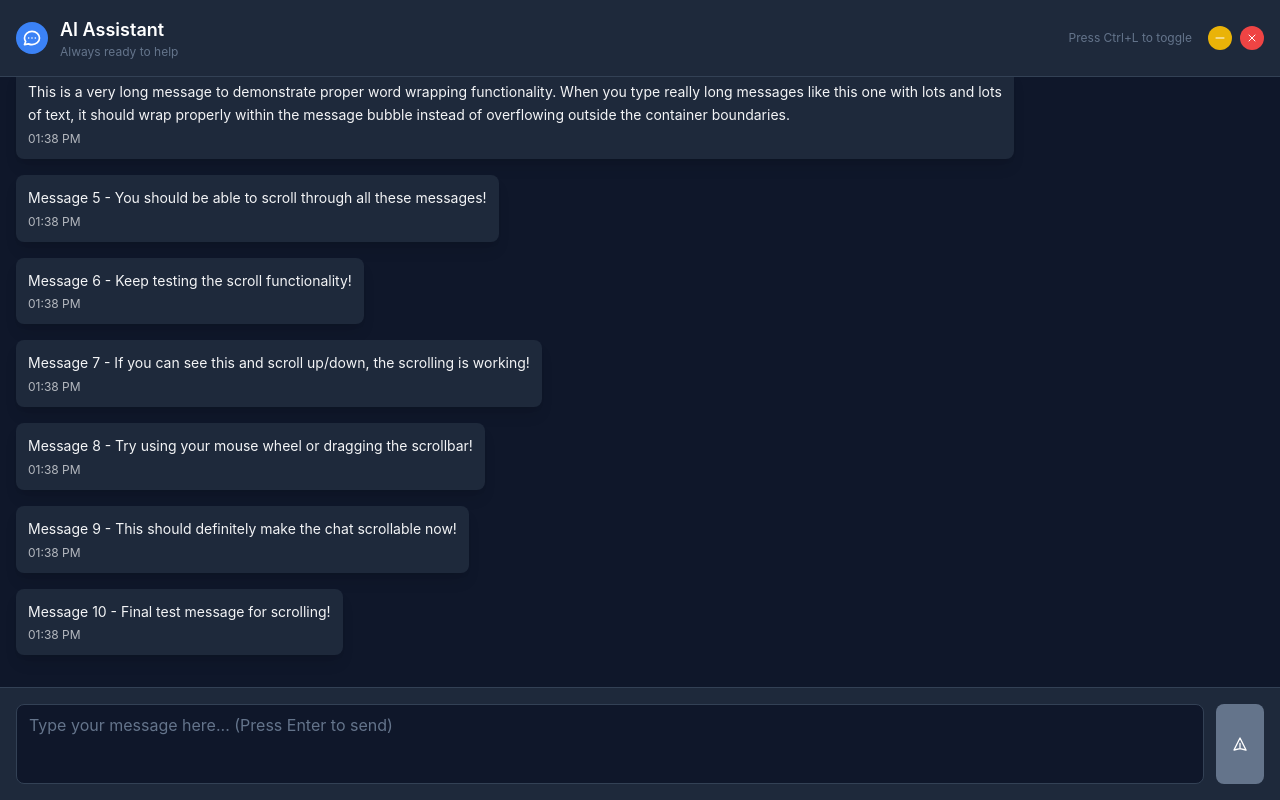
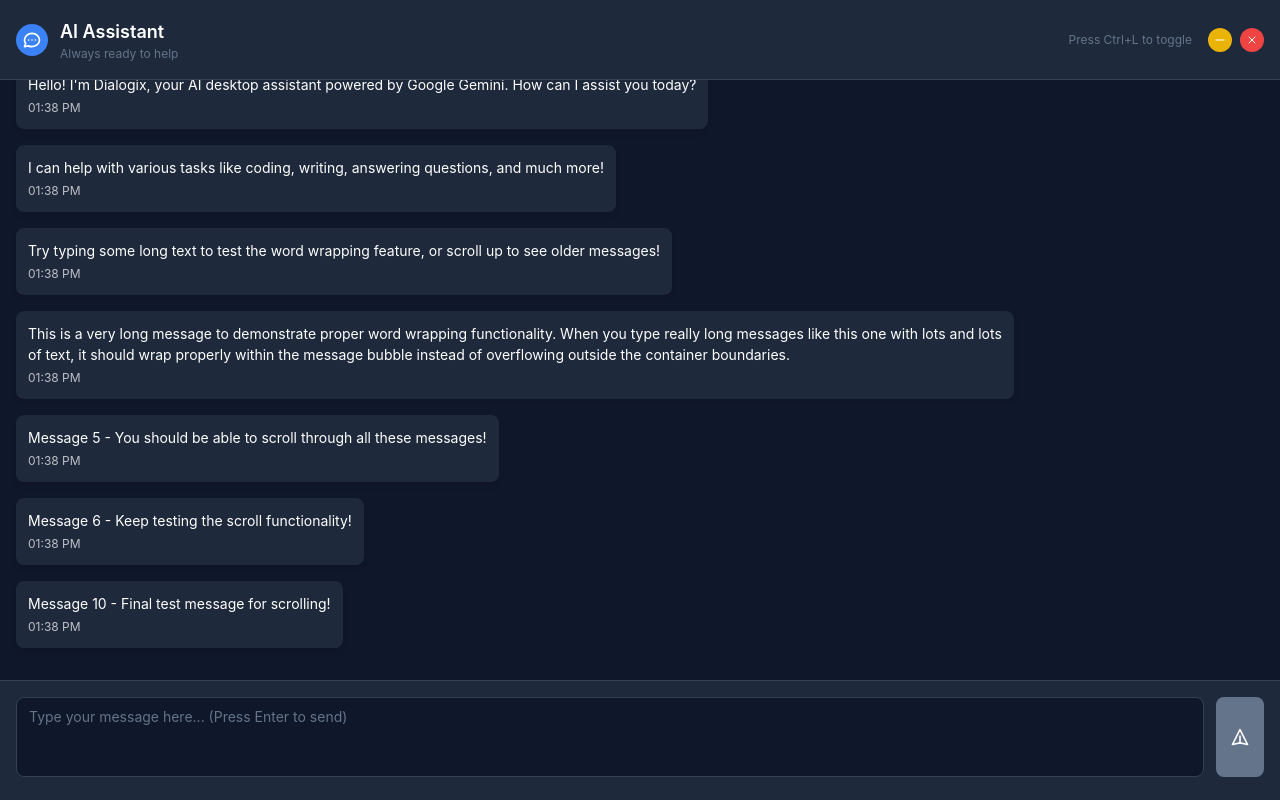
Before and after one commit to Kyaa-A/Whispr-PersonalAI-Chatbot, a React (Create React App) app: page / in a window 1280 px wide. Built offline with nearby package versions, Linux system fonts and the light colour scheme; the HTML template or start-up script is replaced by a standard one.

Commit message:
Conversation Scrollable + Can Select Text

```diff
--- a/src/components/ChatWindow.js
+++ b/src/components/ChatWindow.js
@@ -1,77 +1,61 @@
-import React, { useState, useRef, useEffect } from 'react';
+import React, { useState, useRef, useEffect } from "react";
 
 const ChatWindow = () => {
   const [messages, setMessages] = useState([
     {
       id: 1,
       text: "Hello! I'm Dialogix, your AI desktop assistant powered by Google Gemini. How can I assist you today?",
-      sender: 'bot',
-      timestamp: new Date()
+      sender: "bot",
+      timestamp: new Date(),
     },
     {
       id: 2,
       text: "I can help with various tasks like coding, writing, answering questions, and much more!",
-      sender: 'bot',
-      timestamp: new Date()
+      sender: "bot",
+      timestamp: new Date(),
     },
     {
       id: 3,
       text: "Try typing some long text to test the word wrapping feature, or scroll up to see older messages!",
-      sender: 'bot',
-      timestamp: new Date()
+      sender: "bot",
+      timestamp: new Date(),
     },
     {
       id: 4,
       text: "This is a very long message to demonstrate proper word wrapping functionality. When you type really long messages like this one with lots and lots of text, it should wrap properly within the message bubble instead of overflowing outside the container boundaries.",
-      sender: 'bot',
-      timestamp: new Date()
+      sender: "bot",
+      timestamp: new Date(),
     },
     {
       id: 5,
       text: "Message 5 - You should be able to scroll through all these messages!",
-      sender: 'bot',
-      timestamp: new Date()
+      sender: "bot",
+      timestamp: new Date(),
     },
     {
       id: 6,
       text: "Message 6 - Keep testing the scroll functionality!",
-      sender: 'bot',
-      timestamp: new Date()
+      sender: "bot",
+      timestamp: new Date(),
     },
-    {
-      id: 7,
-      text: "Message 7 - If you can see this and scroll up/down, the scrolling is working!",
-      sender: 'bot',
-      timestamp: new Date()
-    },
-    {
-      id: 8,
-      text: "Message 8 - Try using your mouse wheel or dragging the scrollbar!",
-      sender: 'bot',
-      timestamp: new Date()
-    },
-    {
-      id: 9,
-      text: "Message 9 - This should definitely make the chat scrollable now!",
-      sender: 'bot',
-      timestamp: new Date()
-    },
+
     {
       id: 10,
       text: "Message 10 - Final test message for scrolling!",
-      sender: 'bot',
-      timestamp: new Date()
-    }
+      sender: "bot",
+      timestamp: new Date(),
+    },
   ]);
-  const [inputValue, setInputValue] = useState('');
+  const [inputValue, setInputValue] = useState("");
   const [isTyping, setIsTyping] = useState(false);
   const [autoScroll, setAutoScroll] = useState(true);
   const messagesEndRef = useRef(null);
   const messagesContainerRef = useRef(null);
 
   const scrollToBottom = () => {
-    if (autoScroll) {
-      messagesEndRef.current?.scrollIntoView({ behavior: "smooth" });
+    if (messagesContainerRef.current) {
+      const container = messagesContainerRef.current;
+      container.scrollTop = container.scrollHeight;
     }
   };
 
@@ -79,19 +63,24 @@ const ChatWindow = () => {
     if (messagesContainerRef.current) {
       const { scrollTop, scrollHeight, clientHeight } = messagesContainerRef.current;
       console.log('Scroll detected:', { scrollTop, scrollHeight, clientHeight });
-      const isAtBottom = Math.abs(scrollHeight - clientHeight - scrollTop) < 20;
-      setAutoScroll(isAtBottom);
+      // Check if user is near the bottom (within 100px)
+      const isNearBottom = scrollTop + clientHeight >= scrollHeight - 100;
+      console.log('Is near bottom:', isNearBottom);
+      setAutoScroll(isNearBottom);
     }
   };
 
   useEffect(() => {
+    if (autoScroll) {
       scrollToBottom();
+    }
   }, [messages, autoScroll]);
 
   // Initial scroll to bottom on component mount
   useEffect(() => {
     setTimeout(() => {
       scrollToBottom();
+      setAutoScroll(true);
     }, 100);
   }, []);
 
@@ -105,18 +94,34 @@ const ChatWindow = () => {
           scrollHeight: container.scrollHeight,
           clientHeight: container.clientHeight,
           canScroll: container.scrollHeight > container.clientHeight,
-          currentScrollTop: container.scrollTop
+          currentScrollTop: container.scrollTop,
+          maxScroll: container.scrollHeight - container.clientHeight
         };
-        console.log('Container scrollable check:', scrollInfo);
+        console.log('Container scrollable state:', scrollInfo);
 
-        // Add manual scroll test function to window for debugging
+        // Test scrolling manually
         window.testScroll = () => {
-          container.scrollTop += 100;
-          console.log('Manual scroll test executed, new scrollTop:', container.scrollTop);
+          console.log('Testing scroll...');
+          container.scrollTop = container.scrollHeight;
+          console.log('Scrolled to:', container.scrollTop);
         };
 
-        console.log('To test scroll manually, run: window.testScroll() in console');
-      }, 100);
+        // Test scroll up to show button
+        window.testScrollUp = () => {
+          console.log('Testing scroll up...');
+          container.scrollTop = 0;
+          console.log('Scrolled to top:', container.scrollTop);
+        };
+
+        // Test if we can scroll
+        if (scrollInfo.canScroll) {
+          console.log('✅ Container is scrollable');
+          console.log('📝 Type window.testScrollUp() to scroll up and see the button');
+          console.log('📝 Type window.testScroll() to scroll down');
+        } else {
+          console.log('❌ Container is NOT scrollable - check content height');
+        }
+      }, 500);
     }
   }, [messages]);
 
@@ -127,18 +132,18 @@ const ChatWindow = () => {
   };
 
   const handleSendMessage = async () => {
-    if (inputValue.trim() === '') return;
+    if (inputValue.trim() === "") return;
 
     const userMessage = inputValue.trim();
     const newMessage = {
       id: Date.now(),
       text: userMessage,
-      sender: 'user',
-      timestamp: new Date()
+      sender: "user",
+      timestamp: new Date(),
     };
 
-    setMessages(prev => [...prev, newMessage]);
-    setInputValue('');
+    setMessages((prev) => [...prev, newMessage]);
+    setInputValue("");
     setIsTyping(true);
 
     try {
@@ -148,42 +153,64 @@ const ChatWindow = () => {
       const botResponse = {
         id: Date.now() + 1,
         text: aiResponse,
-        sender: 'bot',
-        timestamp: new Date()
+        sender: "bot",
+        timestamp: new Date(),
       };
 
-      setMessages(prev => [...prev, botResponse]);
+      setMessages((prev) => [...prev, botResponse]);
     } catch (error) {
-      console.error('Error getting AI response:', error);
+      console.error("Error getting AI response:", error);
 
       const errorResponse = {
         id: Date.now() + 1,
         text: "I'm sorry, I'm having trouble connecting to my AI services right now. Please try again in a moment.",
-        sender: 'bot',
-        timestamp: new Date()
+        sender: "bot",
+        timestamp: new Date(),
       };
 
-      setMessages(prev => [...prev, errorResponse]);
+      setMessages((prev) => [...prev, errorResponse]);
     } finally {
       setIsTyping(false);
     }
   };
 
   const handleKeyPress = (e) => {
-    if (e.key === 'Enter' && !e.shiftKey) {
+    if (e.key === "Enter" && !e.shiftKey) {
       e.preventDefault();
       handleSendMessage();
     }
   };
 
   const formatTime = (date) => {
-    return date.toLocaleTimeString([], { hour: '2-digit', minute: '2-digit' });
+    return date.toLocaleTimeString([], { hour: "2-digit", minute: "2-digit" });
   };
 
   return (
-    <div className="flex overflow-hidden relative flex-col w-screen h-screen text-white bg-chat-bg animate-slide-up">
+    <div
+      style={{
+        width: '100vw',
+        height: '100vh',
+        display: 'flex',
+        flexDirection: 'column',
+        backgroundColor: '#0f172a',
+        color: 'white'
+      }}
+      className="animate-slide-up"
+    >
       {/* Header */}
-      <div className="flex justify-between items-center p-4 border-b no-drag bg-chat-surface border-chat-border">
+      <div
+        style={{
+          height: '80px',
+          padding: '16px',
+          backgroundColor: '#1e293b',
+          borderBottom: '1px solid #334155',
+          display: 'flex',
+          justifyContent: 'space-between',
+          alignItems: 'center',
+          flexShrink: 0
+        }}
+        className="no-drag"
+      >
         <div className="flex items-center space-x-3">
           <div className="flex justify-center items-center w-8 h-8 rounded-full bg-chat-primary">
             <svg
@@ -230,40 +257,71 @@ const ChatWindow = () => {
         </div>
       </div>
 
-            {/* Messages Area */}
+      {/* Messages Area - Fixed height approach */}
       <div
         ref={messagesContainerRef}
-        className="chat-scrollbar"
         onScroll={handleScroll}
+        className="chat-scrollbar no-drag"
         style={{
-          height: 'calc(100vh - 180px)', // Fixed height instead of flex
-          overflowY: 'auto', // Use auto instead of scroll
+          height: 'calc(100vh - 200px)', // 80px header + 120px input area
+          overflowY: 'scroll',
           overflowX: 'hidden',
           padding: '16px',
-          backgroundColor: '#0f172a' // Ensure background
+          backgroundColor: '#0f172a',
+          scrollBehavior: 'smooth',
+          cursor: 'default',
+          userSelect: 'text',
+          WebkitUserSelect: 'text',
+          MozUserSelect: 'text',
+          msUserSelect: 'text'
         }}
       >
-        <div className="space-y-4">
         {messages.map((message) => (
           <div
             key={message.id}
-            className={`flex ${message.sender === 'user' ? 'justify-end' : 'justify-start'}`}
-            style={{ flexShrink: 0 }} // Prevent messages from shrinking
+            className="no-drag"
+            style={{
+              display: 'flex',
+              justifyContent: message.sender === 'user' ? 'flex-end' : 'flex-start',
+              marginBottom: '16px',
+              pointerEvents: 'auto',
+              userSelect: 'text'
+            }}
           >
             <div
-              className={`max-w-[80%] rounded-lg p-3 ${
-                message.sender === 'user'
-                  ? 'bg-chat-primary text-white'
-                  : 'bg-chat-surface text-gray-100'
-              } shadow-lg`}
+              className="no-drag"
               style={{
+                maxWidth: '80%',
+                padding: '12px',
+                borderRadius: '8px',
+                backgroundColor: message.sender === 'user' ? '#3b82f6' : '#1e293b',
+                color: 'white',
+                boxShadow: '0 4px 6px -1px rgba(0, 0, 0, 0.1)',
                 wordWrap: 'break-word',
                 wordBreak: 'break-word',
-                overflowWrap: 'break-word'
+                overflowWrap: 'break-word',
+                cursor: 'text',
+                userSelect: 'text',
+                WebkitUserSelect: 'text'
               }}
             >
-              <p className="text-sm leading-relaxed break-words">{message.text}</p>
-              <p className="mt-1 text-xs opacity-70">
+              <p style={{
+                fontSize: '14px',
+                lineHeight: '1.5',
+                margin: '0 0 4px 0',
+                wordWrap: 'break-word',
+                userSelect: 'text',
+                cursor: 'text'
+              }}>
+                {message.text}
+              </p>
+              <p style={{
+                fontSize: '12px',
+                opacity: 0.7,
+                margin: 0,
+                userSelect: 'text',
+                cursor: 'text'
+              }}>
                 {formatTime(message.timestamp)}
               </p>
             </div>
@@ -271,8 +329,13 @@ const ChatWindow = () => {
         ))}
 
         {isTyping && (
-          <div className="flex justify-start">
-            <div className="p-3 text-gray-100 rounded-lg shadow-lg bg-chat-surface">
+          <div className="no-drag" style={{ display: 'flex', justifyContent: 'flex-start', marginBottom: '16px' }}>
+            <div className="no-drag" style={{
+              padding: '12px',
+              backgroundColor: '#1e293b',
+              borderRadius: '8px',
+              boxShadow: '0 4px 6px -1px rgba(0, 0, 0, 0.1)'
+            }}>
               <div className="flex space-x-1">
                 <div className="w-2 h-2 rounded-full animate-bounce bg-chat-secondary"></div>
                 <div className="w-2 h-2 rounded-full animate-bounce bg-chat-secondary" style={{animationDelay: '0.1s'}}></div>
@@ -283,52 +346,123 @@ const ChatWindow = () => {
         )}
         <div ref={messagesEndRef} />
       </div>
-      </div>
 
       {/* Scroll to bottom button */}
       {!autoScroll && (
-         <div className="absolute right-6 bottom-32">
+        <div className="no-drag" style={{
+          position: 'absolute',
+          right: '24px',
+          bottom: '140px',
+          zIndex: 10,
+          pointerEvents: 'auto'
+        }}>
           <button
+            className="no-drag"
             onClick={() => {
+              console.log('Scroll to bottom button clicked');
+              if (messagesContainerRef.current) {
+                const container = messagesContainerRef.current;
+                container.scrollTop = container.scrollHeight;
+                console.log('Scrolled to:', container.scrollTop, 'Max:', container.scrollHeight);
                 setAutoScroll(true);
-               scrollToBottom();
+              }
             }}
-             className="flex justify-center items-center p-2 text-white rounded-full shadow-lg transition-all duration-200 bg-chat-primary hover:bg-blue-600"
+            style={{
+              width: '48px',
+              height: '48px',
+              borderRadius: '50%',
+              backgroundColor: '#3b82f6',
+              border: '2px solid white',
+              color: 'white',
+              display: 'flex',
+              alignItems: 'center',
+              justifyContent: 'center',
+              cursor: 'pointer',
+              boxShadow: '0 4px 12px rgba(0, 0, 0, 0.3)',
+              transition: 'all 0.2s ease',
+              fontSize: '18px',
+              fontWeight: 'bold',
+              pointerEvents: 'auto'
+            }}
+            onMouseEnter={(e) => {
+              e.target.style.backgroundColor = '#2563eb';
+              e.target.style.transform = 'scale(1.1)';
+            }}
+            onMouseLeave={(e) => {
+              e.target.style.backgroundColor = '#3b82f6';
+              e.target.style.transform = 'scale(1)';
+            }}
             title="Scroll to bottom"
           >
-             <svg className="w-4 h-4" fill="none" stroke="currentColor" viewBox="0 0 24 24">
-               <path strokeLinecap="round" strokeLinejoin="round" strokeWidth={2} d="M19 14l-7 7m0 0l-7-7m7 7V3" />
-             </svg>
+            ↓
           </button>
         </div>
       )}
 
       {/* Input Area */}
-      <div className="p-4 border-t no-drag bg-chat-surface border-chat-border">
-        <div className="flex items-end space-x-3">
+      <div
+        style={{
+          height: '120px',
+          padding: '16px',
+          backgroundColor: '#1e293b',
+          borderTop: '1px solid #334155',
+          flexShrink: 0
+        }}
+        className="no-drag"
+      >
+        <div style={{ display: 'flex', alignItems: 'end', gap: '12px' }}>
           <textarea
             value={inputValue}
             onChange={handleInputChange}
             onKeyPress={handleKeyPress}
             placeholder="Type your message here... (Press Enter to send)"
-            className="flex-1 px-3 py-2 text-white rounded-lg border transition-all duration-200 chat-input bg-chat-bg border-chat-border placeholder-chat-secondary"
-            rows="3"
             style={{
-              height: '80px', // Fixed height
-              maxHeight: '80px', // Fixed max height
-              minHeight: '80px', // Fixed min height
-              overflowY: 'auto', // Allow scrolling inside textarea when needed
+              flex: 1,
+              height: '80px',
+              maxHeight: '80px',
+              minHeight: '80px',
+              padding: '8px 12px',
+              backgroundColor: '#0f172a',
+              border: '1px solid #334155',
+              borderRadius: '8px',
+              color: 'white',
+              fontSize: '14px',
               lineHeight: '1.5',
-              resize: 'none' // Prevent manual resize
+              resize: 'none',
+              overflowY: 'auto',
+              outline: 'none'
             }}
+            className="chat-input placeholder-chat-secondary"
           />
           <button
             onClick={handleSendMessage}
             disabled={inputValue.trim() === ''}
-            className="bg-chat-primary hover:bg-blue-600 disabled:bg-chat-secondary disabled:cursor-not-allowed text-white px-4 py-2 rounded-lg transition-colors duration-200 flex items-center justify-center h-[80px] w-12"
+            style={{
+              width: '48px',
+              height: '80px',
+              backgroundColor: inputValue.trim() === '' ? '#64748b' : '#3b82f6',
+              border: 'none',
+              borderRadius: '8px',
+              color: 'white',
+              cursor: inputValue.trim() === '' ? 'not-allowed' : 'pointer',
+              display: 'flex',
+              alignItems: 'center',
+              justifyContent: 'center',
+              transition: 'background-color 0.2s'
+            }}
+            onMouseEnter={(e) => {
+              if (inputValue.trim() !== '') {
+                e.target.style.backgroundColor = '#2563eb';
+              }
+            }}
+            onMouseLeave={(e) => {
+              if (inputValue.trim() !== '') {
+                e.target.style.backgroundColor = '#3b82f6';
+              }
+            }}
           >
             <svg
-              className="w-5 h-5"
+              style={{ width: '20px', height: '20px' }}
               fill="none"
               stroke="currentColor"
               viewBox="0 0 24 24"
```
Lines whose indentation alone changed are shown as unchanged.
